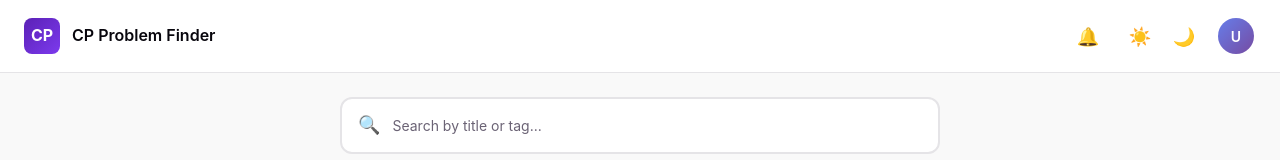
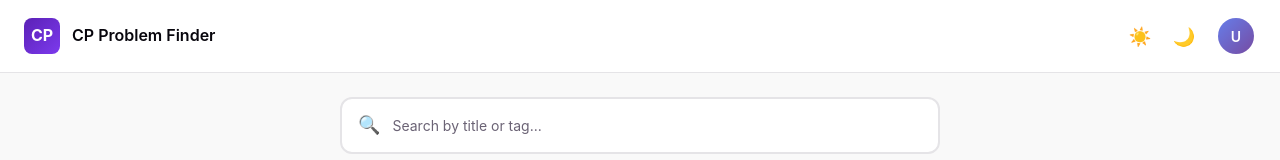
Before and after one commit to shubham-deshmukh/cp-problem-finder, a React (Vite) app in the folder frontend/: page / in a window 1280 px wide. Shown: the top 160 px of the page. Built offline with nearby package versions, Linux system fonts and the light colour scheme; no server answers.

Commit message:
UI: Remove notification bell icon
The notification feature is no longer needed, so the bell icon has been removed to clean up the UI.

```diff
--- a/frontend/src/components/Header.tsx
+++ b/frontend/src/components/Header.tsx
@@ -15,10 +15,6 @@ export function Header({ onThemeToggle }: HeaderProps) {
       </div>
 
       <div className="header-right">
-        <button className="icon-button notification-button" title="Notifications">
-          🔔
-        </button>
-
         <div className="theme-toggle">
           <button
             className="icon-button theme-button sun-button"
```
Also changed, not shown: 1 other file (tests, documents, lock files or other folders).
